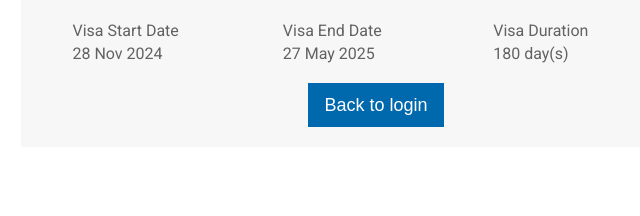
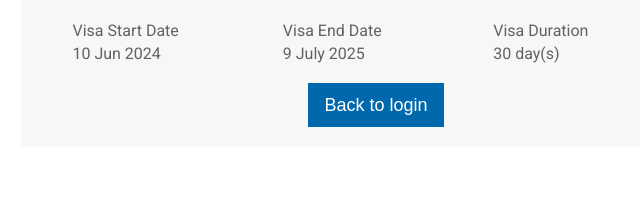
Before and after one commit to e-visas/verifyD, a plain HTML site: page index.html in a window 1280 px wide. Shown: the part 587-803 px from the top of the page, 264-904 px from the left. Drawn offline with Linux system fonts and the light colour scheme.

Commit message:
date changed

```diff
--- a/index.html
+++ b/index.html
@@ -283,15 +283,15 @@
                 </div>
                 <div class="grid-item pair">
                     <div class="label">Visa Start Date</div>
-                    <div class="value">28 Nov 2024</div>
+                    <div class="value">10 Jun 2024</div>
                 </div>
                 <div class="grid-item pair">
                     <div class="label">Visa End Date</div>
-                    <div class="value">27 May 2025</div>
+                    <div class="value">9 July 2025</div>
                 </div>
                 <div class="grid-item pair">
                     <div class="label">Visa Duration</div>
-                    <div class="value">180 day(s)</div>
+                    <div class="value">30 day(s)</div>
                 </div>
             </div>
 
```
